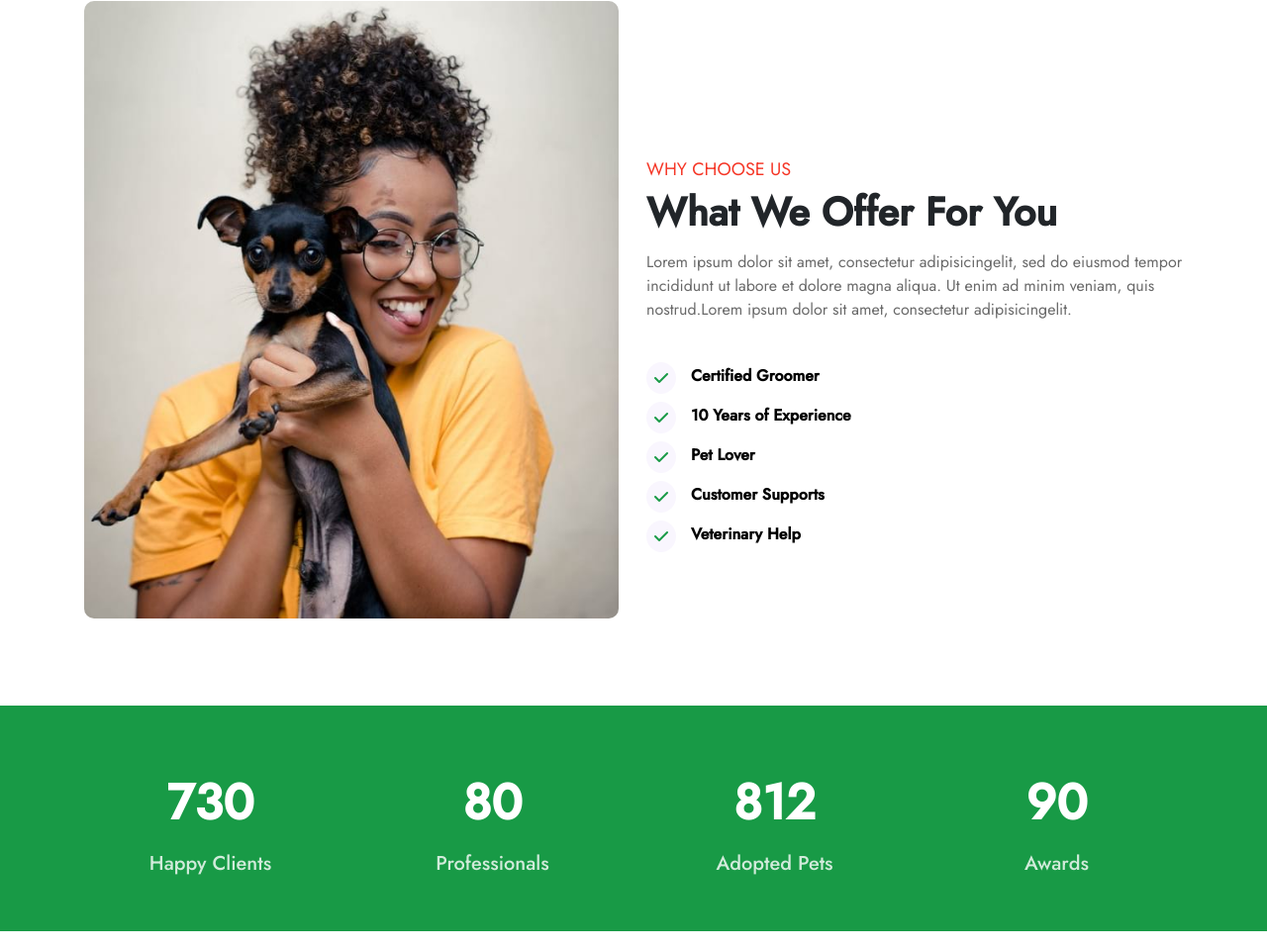
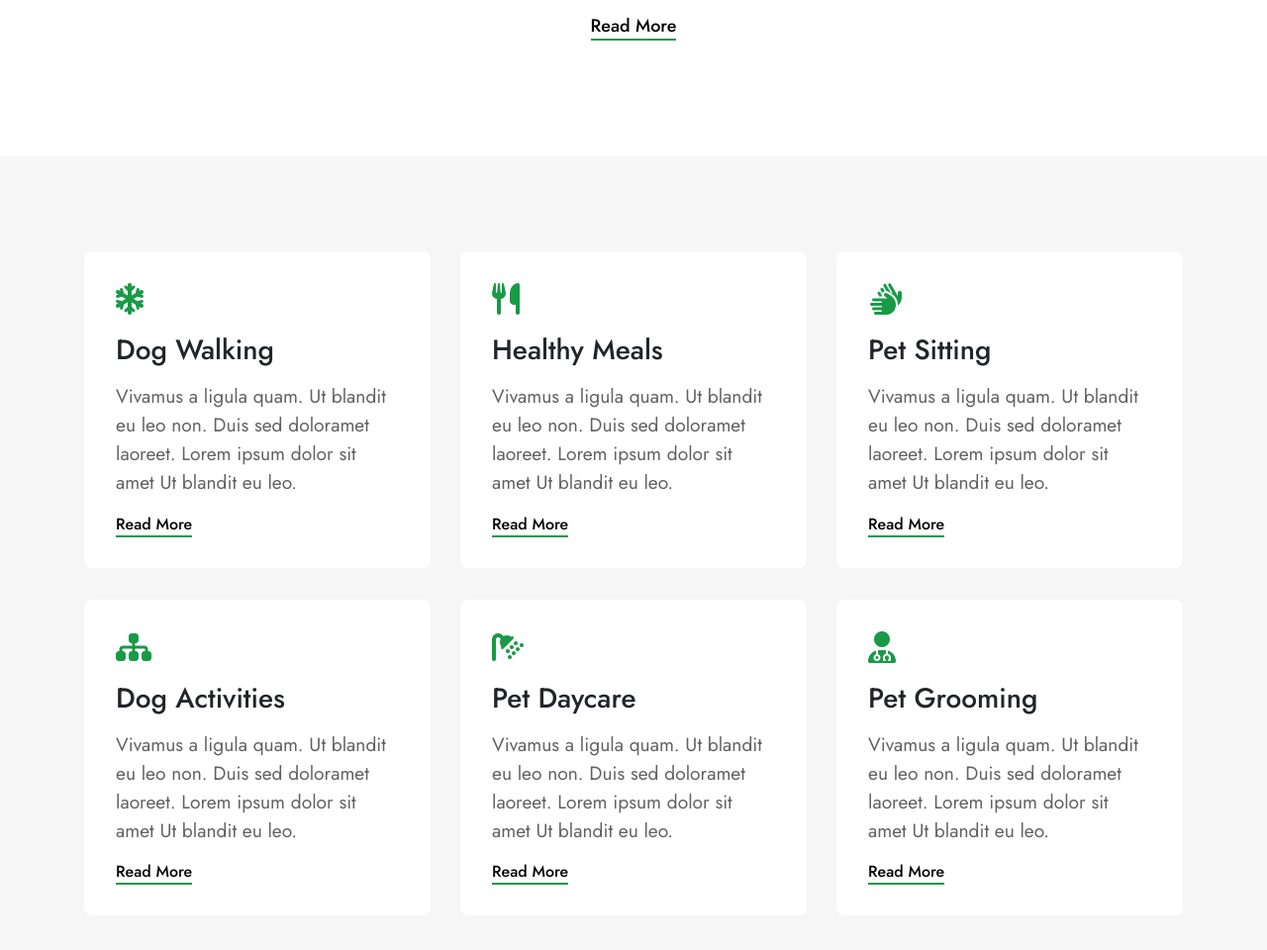
Before and after one commit to TraDa76/poochcare_project, a plain HTML site: page index.html in a window 1280 px wide. Shown: the part 1177-2137 px from the top of the page at 99% size. Drawn offline with nearby package versions, Linux system fonts and the light colour scheme; a script that the page names is missing.

Commit message:
feature service hoàn thành, feature payment chưa xong

```diff
--- a/css/style.css
+++ b/css/style.css
@@ -69,10 +69,18 @@ header .navbar-nav .nav-item .dropdown-item.active .text {
   }
 } */
 
-/* //carousel */
+/* carousel */
+.carousel-inner {
+  height: 100vh;
+}
 
-.carousel {
-  margin-top: 77px;
+.carousel-inner .carousel-item {
+  position: relative;
+
+}
+
+.carousel-inner .carousel-item {
+  height: 100%;
 }
 
 .carousel-inner .carousel-item img {
@@ -80,7 +88,6 @@ header .navbar-nav .nav-item .dropdown-item.active .text {
   object-position: top;
   /* lấy hình gốc  */
   object-fit: cover;
-  height: 518px;
 }
 
 .carousel-inner .carousel-item {
@@ -136,12 +143,7 @@ header .navbar-nav .nav-item .dropdown-item.active .text {
   transition: all 0.5s;
 }
 
-.carousel-inner
-  .carousel-item
-  .carousel_content
-  .content
-  .button
-  .bg-bnt:hover {
+.carousel-inner .carousel-item .carousel_content .content .button .bg-bnt:hover {
   background-color: #fff;
   color: #189a46;
 }
@@ -220,6 +222,61 @@ a.readMoreBtn:hover {
   color: #189a46;
 }
 
+/* service */
+.service {
+  background-color: #6969690f;
+}
+
+.service .card {
+  padding: 1rem;
+  border: none;
+  border-radius: 0.5rem;
+  margin-bottom: 2rem;
+  transition: all 1s;
+}
+
+.service .card:hover {
+  background-color: #00000014;
+}
+
+.service .card i {
+  font-size: 2rem;
+  color: #189a46;
+}
+
+.service .card-body {
+  padding: 1rem;
+}
+
+.service .card-title {
+  margin: 1rem 0;
+  transition: all 0.5s;
+  cursor: pointer;
+}
+
+.service .card-title:hover {
+  color: #189a46;
+}
+
+.service .card-text {
+  font-size: 1.2rem;
+  color: #0000009e;
+}
+
+.service .card-read {
+  font-size: 1rem;
+  font-weight: 500;
+  color: black;
+  text-decoration: none;
+  border-bottom: 2px solid #189a46;
+  cursor: pointer;
+  transition: all 0.5s;
+}
+
+.service .card-read:hover {
+  color: #189a46;
+}
+
 /* //counter */
 
 .color_counter {
@@ -239,6 +296,15 @@ a.readMoreBtn:hover {
 
 .counter_item h5 {
   color: #d1ebda;
+}
+
+/* payment */
+.payment .title {
+  text-align: center;
+}
+
+.payment .title h3 {
+  color: #f53626;
 }
 
 /* //offer */
--- a/index.html
+++ b/index.html
@@ -1,44 +1,28 @@
 <!DOCTYPE html>
 <html lang="en">
+
 <head>
   <title>POOCH CARE</title>
   <!-- Required meta tags -->
   <meta charset="utf-8" />
-    <meta
-      name="viewport"
-      content="width=device-width, initial-scale=1, shrink-to-fit=no"
-    />
+  <meta name="viewport" content="width=device-width, initial-scale=1, shrink-to-fit=no" />
 
   <!-- Bootstrap CSS -->
-    <link
-      rel="stylesheet"
-      href="https://stackpath.bootstrapcdn.com/bootstrap/4.3.1/css/bootstrap.min.css"
-      integrity="sha384-ggOyR0iXCbMQv3Xipma34MD+dH/1fQ784/j6cY/iJTQUOhcWr7x9JvoRxT2MZw1T"
-      crossorigin="anonymous"
-    />
+  <link rel="stylesheet" href="https://stackpath.bootstrapcdn.com/bootstrap/4.3.1/css/bootstrap.min.css"
+    integrity="sha384-ggOyR0iXCbMQv3Xipma34MD+dH/1fQ784/j6cY/iJTQUOhcWr7x9JvoRxT2MZw1T" crossorigin="anonymous" />
 
   <!-- FONT AWESOME  -->
-    <link
-      rel="stylesheet"
-      href="https://cdnjs.cloudflare.com/ajax/libs/font-awesome/6.4.2/css/all.min.css"
+  <link rel="stylesheet" href="https://cdnjs.cloudflare.com/ajax/libs/font-awesome/6.4.2/css/all.min.css"
     integrity="sha512-z3gLpd7yknf1YoNbCzqRKc4qyor8gaKU1qmn+CShxbuBusANI9QpRohGBreCFkKxLhei6S9CQXFEbbKuqLg0DA=="
-      crossorigin="anonymous"
-      referrerpolicy="no-referrer"
-    />
+    crossorigin="anonymous" referrerpolicy="no-referrer" />
 
   <!-- FONT GOOGLE  -->
   <link rel="preconnect" href="https://fonts.googleapis.com" />
   <link rel="preconnect" href="https://fonts.gstatic.com" crossorigin />
-    <link
-      href="https://fonts.googleapis.com/css2?family=Jost:wght@300;400;500&display=swap"
-      rel="stylesheet"
-    />
+  <link href="https://fonts.googleapis.com/css2?family=Jost:wght@300;400;500&display=swap" rel="stylesheet" />
 
   <!-- ANIMATE  -->
-    <link
-      rel="stylesheet"
-      href="https://cdnjs.cloudflare.com/ajax/libs/animate.css/4.1.1/animate.min.css"
-    />
+  <link rel="stylesheet" href="https://cdnjs.cloudflare.com/ajax/libs/animate.css/4.1.1/animate.min.css" />
 
   <link rel="stylesheet" href="./css/style.css" />
 
@@ -51,66 +35,37 @@
     <div class="header_content">
       <nav class="navbar navbar-expand-lg navbar-light bg-light">
         <a class="navbar-brand text-success" href="#">Pooch Care</a>
-          <button
-            class="navbar-toggler"
-            type="button"
-            data-toggle="collapse"
-            data-target="#navbarNavDropdown"
-            aria-controls="navbarNavDropdown"
-            aria-expanded="false"
-            aria-label="Toggle navigation"
-          >
+        <button class="navbar-toggler" type="button" data-toggle="collapse" data-target="#navbarNavDropdown"
+          aria-controls="navbarNavDropdown" aria-expanded="false" aria-label="Toggle navigation">
           <span class="navbar-toggler-icon"></span>
         </button>
-          <div
-            class="collapse navbar-collapse justify-content-end"
-            id="navbarNavDropdown"
-          >
+        <div class="collapse navbar-collapse justify-content-end" id="navbarNavDropdown">
           <ul class="navbar-nav">
             <li class="nav-item mr-2 active">
-                <a class="nav-link position-relative" href="#"
-                  ><span class="text">Home</span>
-                  <span class="sr-only">(current)</span></a
-                >
+              <a class="nav-link position-relative" href="#"><span class="text">Home</span>
+                <span class="sr-only">(current)</span></a>
             </li>
             <li class="nav-item mr-2">
-                <a class="nav-link position-relative" href="#"
-                  ><span class="text">About</span></a
-                >
+              <a class="nav-link position-relative" href="#"><span class="text">About</span></a>
             </li>
             <li class="nav-item mr-2">
-                <a class="nav-link position-relative" href="#"
-                  ><span class="text">Services</span></a
-                >
+              <a class="nav-link position-relative" href="#"><span class="text">Services</span></a>
             </li>
             <li class="nav-item mr-2">
-                <a class="nav-link position-relative" href="#"
-                  ><span class="text">Gallery</span></a
-                >
+              <a class="nav-link position-relative" href="#"><span class="text">Gallery</span></a>
             </li>
             <li class="nav-item mr-2 dropdown">
-                <a
-                  class="nav-link position-relative dropdown-toggle"
-                  href="#"
-                  role="button"
-                  data-toggle="dropdown"
-                  aria-expanded="false"
-                >
+              <a class="nav-link position-relative dropdown-toggle" href="#" role="button" data-toggle="dropdown"
+                aria-expanded="false">
                 <span class="text">Pages</span>
               </a>
               <div class="dropdown-menu">
-                  <a class="dropdown-item position-relative" href="#"
-                    ><span class="text">Blog Posts</span></a
-                  >
-                  <a class="dropdown-item position-relative" href="#"
-                    ><span class="text">Landing page</span></a
-                  >
+                <a class="dropdown-item position-relative" href="#"><span class="text">Blog Posts</span></a>
+                <a class="dropdown-item position-relative" href="#"><span class="text">Landing page</span></a>
               </div>
             </li>
             <li class="nav-item mr-2">
-                <a class="nav-link position-relative" href="#"
-                  ><span class="text">Contact</span></a
-                >
+              <a class="nav-link position-relative" href="#"><span class="text">Contact</span></a>
             </li>
           </ul>
         </div>
@@ -120,17 +75,9 @@
 
   <!-- carousel  -->
   <section class="carousel">
-      <div
-        id="carouselExampleIndicators"
-        class="carousel slide"
-        data-ride="carousel"
-      >
+    <div id="carouselExampleIndicators" class="carousel slide" data-ride="carousel">
       <ol class="carousel-indicators">
-          <li
-            data-target="#carouselExampleIndicators"
-            data-slide-to="0"
-            class="active"
-          ></li>
+        <li data-target="#carouselExampleIndicators" data-slide-to="0" class="active"></li>
         <li data-target="#carouselExampleIndicators" data-slide-to="1"></li>
         <li data-target="#carouselExampleIndicators" data-slide-to="2"></li>
         <li data-target="#carouselExampleIndicators" data-slide-to="3"></li>
@@ -144,14 +91,8 @@
               <h1>Quality Things for Loving Pets</h1>
               <p>Keeps your Pet Smiling</p>
               <div class="button">
-                  <a
-                    class="btn btn-light text-success mr-2 readMoreBtn"
-                    href="#"
-                    >Read More</a
-                  >
-                  <a class="btn bg-bnt btn-outline-light" href="#"
-                    >Contact Us</a
-                  >
+                <a class="btn btn-light text-success mr-2 readMoreBtn" href="#">Read More</a>
+                <a class="btn bg-bnt btn-outline-light" href="#">Contact Us</a>
               </div>
             </div>
           </div>
@@ -164,14 +105,8 @@
               <h1>Delivering happiness for Pets</h1>
               <p>We help your Projects</p>
               <div class="button">
-                  <a
-                    class="btn btn-light text-success mr-2 readMoreBtn"
-                    href="#"
-                    >Read More</a
-                  >
-                  <a class="btn bg-bnt btn-outline-light" href="#"
-                    >Contact Us</a
-                  >
+                <a class="btn btn-light text-success mr-2 readMoreBtn" href="#">Read More</a>
+                <a class="btn bg-bnt btn-outline-light" href="#">Contact Us</a>
               </div>
             </div>
           </div>
@@ -184,14 +119,8 @@
               <h1>Quality Things for Loving Pets</h1>
               <p>Keeps your Pet Smiling</p>
               <div class="button">
-                  <a
-                    class="btn btn-light text-success mr-2 readMoreBtn"
-                    href="#"
-                    >Read More</a
-                  >
-                  <a class="btn bg-bnt btn-outline-light" href="#"
-                    >Contact Us</a
-                  >
+                <a class="btn btn-light text-success mr-2 readMoreBtn" href="#">Read More</a>
+                <a class="btn bg-bnt btn-outline-light" href="#">Contact Us</a>
               </div>
             </div>
           </div>
@@ -204,20 +133,18 @@
               <h1>Delivering happiness for Pets</h1>
               <p>We help your Projects</p>
               <div class="button">
-                  <a
-                    class="btn btn-light text-success mr-2 readMoreBtn"
-                    href="#"
-                    >Read More</a
-                  >
-                  <a class="btn bg-bnt btn-outline-light" href="#"
-                    >Contact Us</a
-                  >
+                <a class="btn btn-light text-success mr-2 readMoreBtn" href="#">Read More</a>
+                <a class="btn bg-bnt btn-outline-light" href="#">Contact Us</a>
               </div>
             </div>
           </div>
         </div>
       </div>
     </div>
+  </section>
+
+  <section id="services">
+
   </section>
 
   <!-- about -->
@@ -243,7 +170,101 @@
   </section>
 
   <!-- service  -->
-    <section id="service"></section>
+  <section class="service py-5">
+    <div class="container py-5">
+      <div class="row">
+        <div class="col-4">
+          <div class="card">
+            <div class="card-body">
+              <i class="fa-solid fa-snowflake"></i>
+              <h3 class="card-title">Dog Walking</h3>
+              <p class="card-text">
+                Vivamus a ligula quam. Ut blandit eu leo non. Duis sed doloramet laoreet. Lorem ipsum
+                dolor sit amet Ut
+                blandit eu leo.
+              </p>
+              <a class="card-read" href="#">Read More</a>
+            </div>
+          </div>
+        </div>
+
+        <div class="col-4">
+          <div class="card">
+            <div class="card-body">
+              <i class="fa-solid fa-utensils"></i>
+              <h3 class="card-title">Healthy Meals</h3>
+              <p class="card-text">
+                Vivamus a ligula quam. Ut blandit eu leo non. Duis sed doloramet laoreet. Lorem ipsum
+                dolor sit amet Ut
+                blandit eu leo.
+              </p>
+              <a class="card-read" href="#">Read More</a>
+            </div>
+          </div>
+        </div>
+
+        <div class="col-4">
+          <div class="card">
+            <div class="card-body">
+              <i class="fa-solid fa-hands"></i>
+              <h3 class="card-title">Pet Sitting</h3>
+              <p class="card-text">
+                Vivamus a ligula quam. Ut blandit eu leo non. Duis sed doloramet laoreet. Lorem ipsum
+                dolor sit amet Ut
+                blandit eu leo.
+              </p>
+              <a class="card-read" href="#">Read More</a>
+            </div>
+          </div>
+        </div>
+
+        <div class="col-4">
+          <div class="card">
+            <div class="card-body">
+              <i class="fa-solid fa-sitemap"></i>
+              <h3 class="card-title">Dog Activities</h3>
+              <p class="card-text">
+                Vivamus a ligula quam. Ut blandit eu leo non. Duis sed doloramet laoreet. Lorem ipsum
+                dolor sit amet Ut
+                blandit eu leo.
+              </p>
+              <a class="card-read" href="#">Read More</a>
+            </div>
+          </div>
+        </div>
+
+        <div class="col-4">
+          <div class="card">
+            <div class="card-body">
+              <i class="fa-solid fa-shower"></i>
+              <h3 class="card-title">Pet Daycare</h3>
+              <p class="card-text">
+                Vivamus a ligula quam. Ut blandit eu leo non. Duis sed doloramet laoreet. Lorem ipsum
+                dolor sit amet Ut
+                blandit eu leo.
+              </p>
+              <a class="card-read" href="#">Read More</a>
+            </div>
+          </div>
+        </div>
+
+        <div class="col-4">
+          <div class="card">
+            <div class="card-body">
+              <i class="fa-solid fa-user-doctor"></i>
+              <h3 class="card-title">Pet Grooming</h3>
+              <p class="card-text">
+                Vivamus a ligula quam. Ut blandit eu leo non. Duis sed doloramet laoreet. Lorem ipsum
+                dolor sit amet Ut
+                blandit eu leo.
+              </p>
+              <a class="card-read" href="#">Read More</a>
+            </div>
+          </div>
+        </div>
+      </div>
+    </div>
+  </section>
 
   <!-- offer -->
   <section id="offer">
@@ -293,7 +314,7 @@
   </section>
 
   <!-- counter  -->
-    <section id="counter ">
+  <section id="counter">
     <div class="color_counter">
       <div class="container">
         <div class="py-5">
@@ -320,8 +341,20 @@
     </div>
   </section>
 
-    <!-- plan  -->
-    <section id="plan"></section>
+  <!-- payment  -->
+  <section class="payment py-5">
+    <div class="container py-5">
+      <div class="title">
+        <h3>Our Plans</h3>
+        <h1>Affordable Packages</h1>
+      </div>
+      <div class="row">
+        <div class="col-4">
+
+        </div>
+      </div>
+    </div>
+  </section>
 
   <!--gallery  -->
   <section id="gallery">
@@ -338,28 +371,16 @@
           </p>
         </div>
         <div class="gallery_inner position-relative">
-            <img
-              src="./imgs/banner2.jpg"
-              class="img-fluid radius-image video-popup-image"
-              alt="poster_video"
-            />
-            <a
-              href="#"
-              class="popup-with-zoom-anim play-view text-center position-absolute"
-            >
+          <img src="./imgs/banner2.jpg" class="img-fluid radius-image video-popup-image" alt="poster_video" />
+          <a href="#" class="popup-with-zoom-anim play-view text-center position-absolute">
             <span class="video-play-icon">
               <i class="fa-solid fa-play"></i>
             </span>
           </a>
 
           <div class="gallery_video">
-              <iframe
-                src="https://player.vimeo.com/video/101587706"
-                frameborder="0"
-                allow="autoplay; fullscreen"
-                width="100%"
-                height="500"
-              ></iframe>
+            <iframe src="https://player.vimeo.com/video/101587706" frameborder="0" allow="autoplay; fullscreen"
+              width="100%" height="500"></iframe>
           </div>
         </div>
       </div>
@@ -374,30 +395,21 @@
 
   <!-- Optional JavaScript -->
   <!-- jQuery first, then Popper.js, then Bootstrap JS -->
-    <script
-      src="https://code.jquery.com/jquery-3.3.1.slim.min.js"
+  <script src="https://code.jquery.com/jquery-3.3.1.slim.min.js"
     integrity="sha384-q8i/X+965DzO0rT7abK41JStQIAqVgRVzpbzo5smXKp4YfRvH+8abtTE1Pi6jizo"
-      crossorigin="anonymous"
-    ></script>
+    crossorigin="anonymous"></script>
 
   <!-- WAYPOINTS  -->
-    <script
-      src="https://cdnjs.cloudflare.com/ajax/libs/waypoints/4.0.1/jquery.waypoints.js"
+  <script src="https://cdnjs.cloudflare.com/ajax/libs/waypoints/4.0.1/jquery.waypoints.js"
     integrity="sha512-ZKNVEa7gi0Dz4Rq9jXcySgcPiK+5f01CqW+ZoKLLKr9VMXuCsw3RjWiv8ZpIOa0hxO79np7Ec8DDWALM0bDOaQ=="
-      crossorigin="anonymous"
-      referrerpolicy="no-referrer"
-    ></script>
+    crossorigin="anonymous" referrerpolicy="no-referrer"></script>
 
-    <script
-      src="https://cdnjs.cloudflare.com/ajax/libs/popper.js/1.14.7/umd/popper.min.js"
+  <script src="https://cdnjs.cloudflare.com/ajax/libs/popper.js/1.14.7/umd/popper.min.js"
     integrity="sha384-UO2eT0CpHqdSJQ6hJty5KVphtPhzWj9WO1clHTMGa3JDZwrnQq4sF86dIHNDz0W1"
-      crossorigin="anonymous"
-    ></script>
-    <script
-      src="https://stackpath.bootstrapcdn.com/bootstrap/4.3.1/js/bootstrap.min.js"
+    crossorigin="anonymous"></script>
+  <script src="https://stackpath.bootstrapcdn.com/bootstrap/4.3.1/js/bootstrap.min.js"
     integrity="sha384-JjSmVgyd0p3pXB1rRibZUAYoIIy6OrQ6VrjIEaFf/nJGzIxFDsf4x0xIM+B07jRM"
-      crossorigin="anonymous"
-    ></script>
+    crossorigin="anonymous"></script>
 
   <!-- Count up  -->
   <script src="./libs/CountUp/jquery.countup.min.js"></script>
@@ -411,4 +423,5 @@
     new WOW().init();
   </script>
 </body>
+
 </html>
```
Lines whose indentation alone changed are shown as unchanged.
